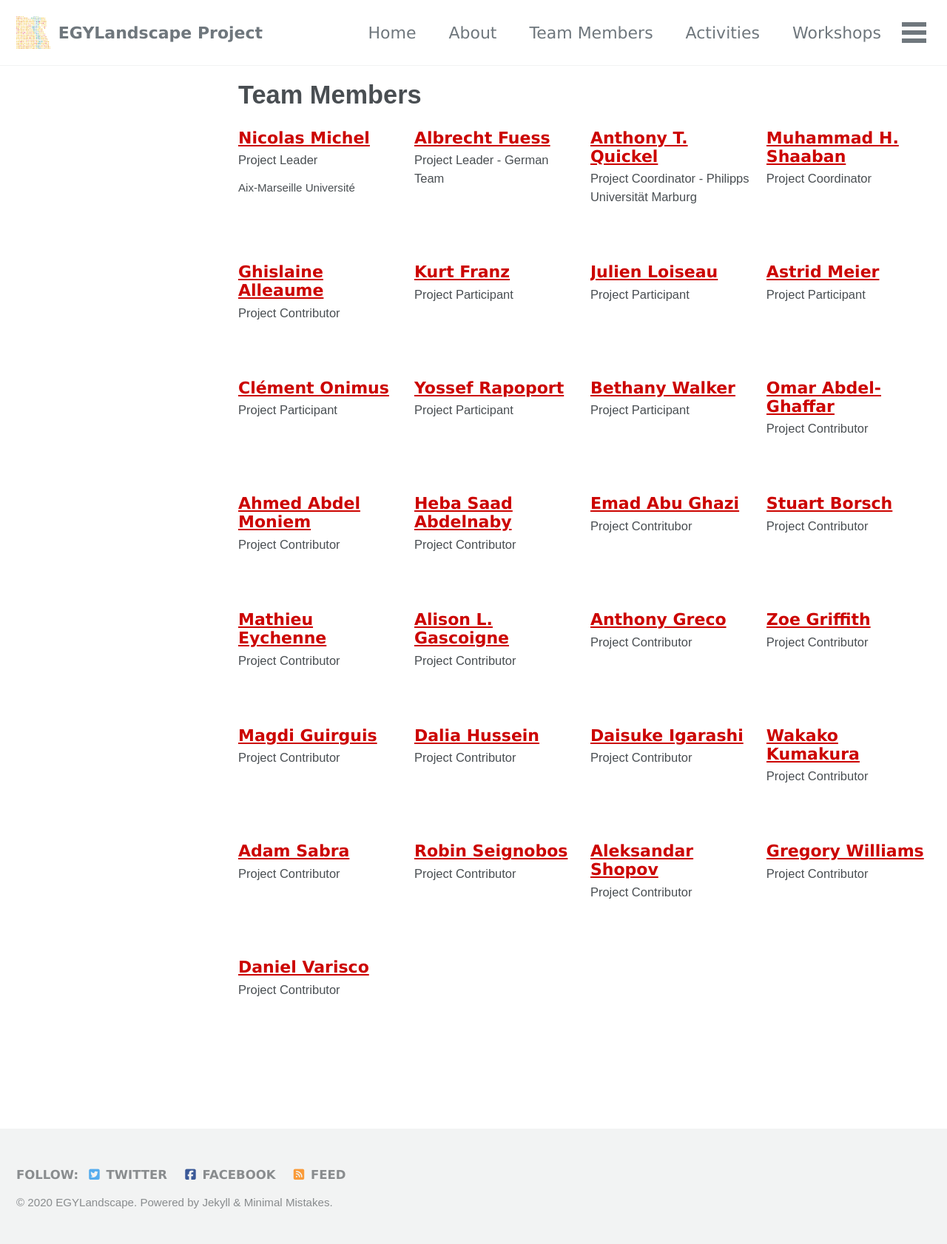
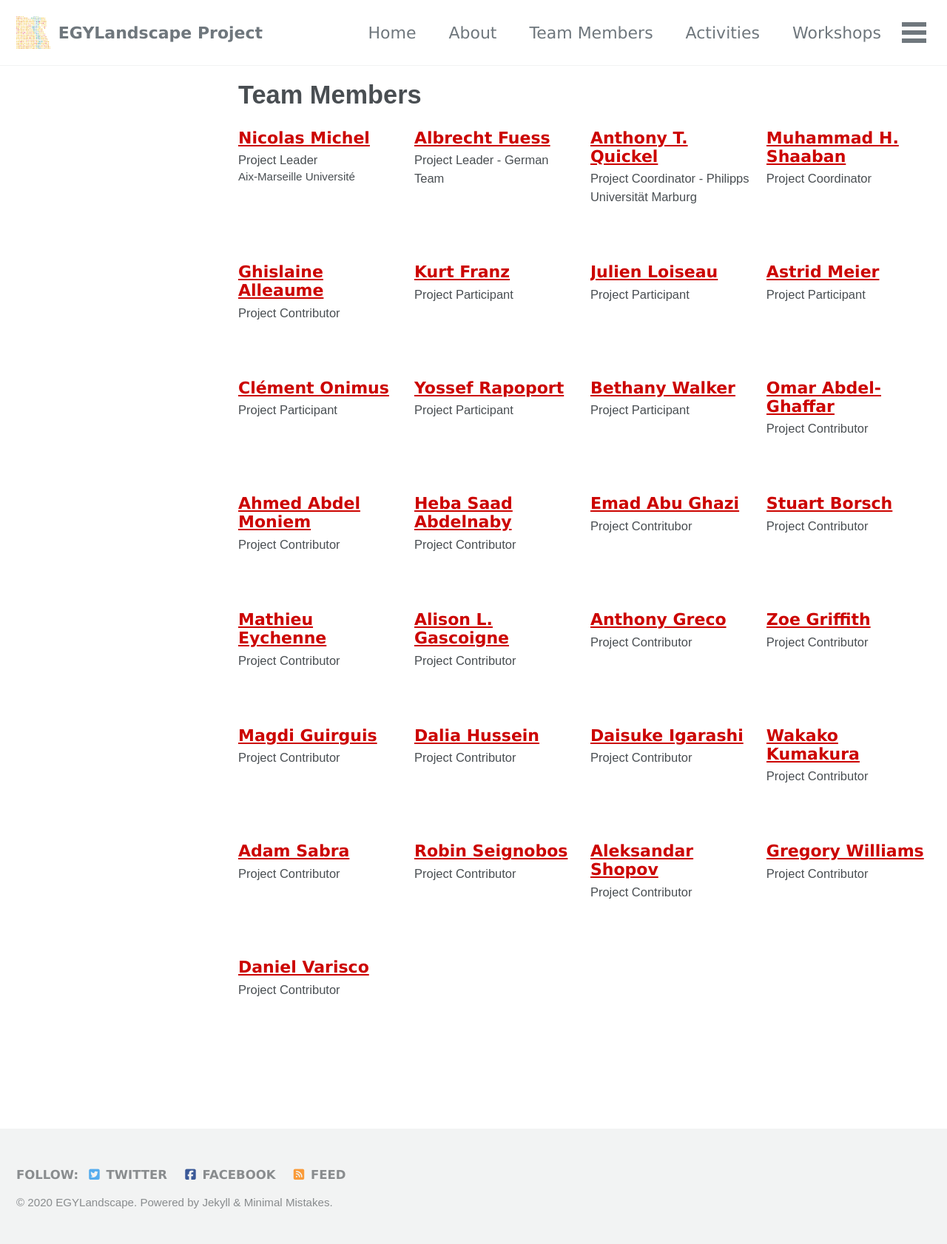
Before and after one commit to mhshaaban/egylandscapeproject.github.io, a Jekyll site: the page built from _pages/members-archive.md, in a window 1280 px wide. Shown: the whole page at 74% size. Built offline with Jekyll 4.4.1, drawn with Linux system fonts in a browser that asks for light colours; cached includes are drawn as plain includes; nearby versions of some CDN libraries; some web fonts are replaced.

Commit message:
Update _archive.scss

```diff
--- a/_sass/minimal-mistakes/_archive.scss
+++ b/_sass/minimal-mistakes/_archive.scss
@@ -86,7 +86,7 @@
 }
 
 .archive__item-institution {
-  margin-top: -0.5em;
+  margin-top: -1.5em;
   font-size: $type-size-7;
 
   & + p {
```
